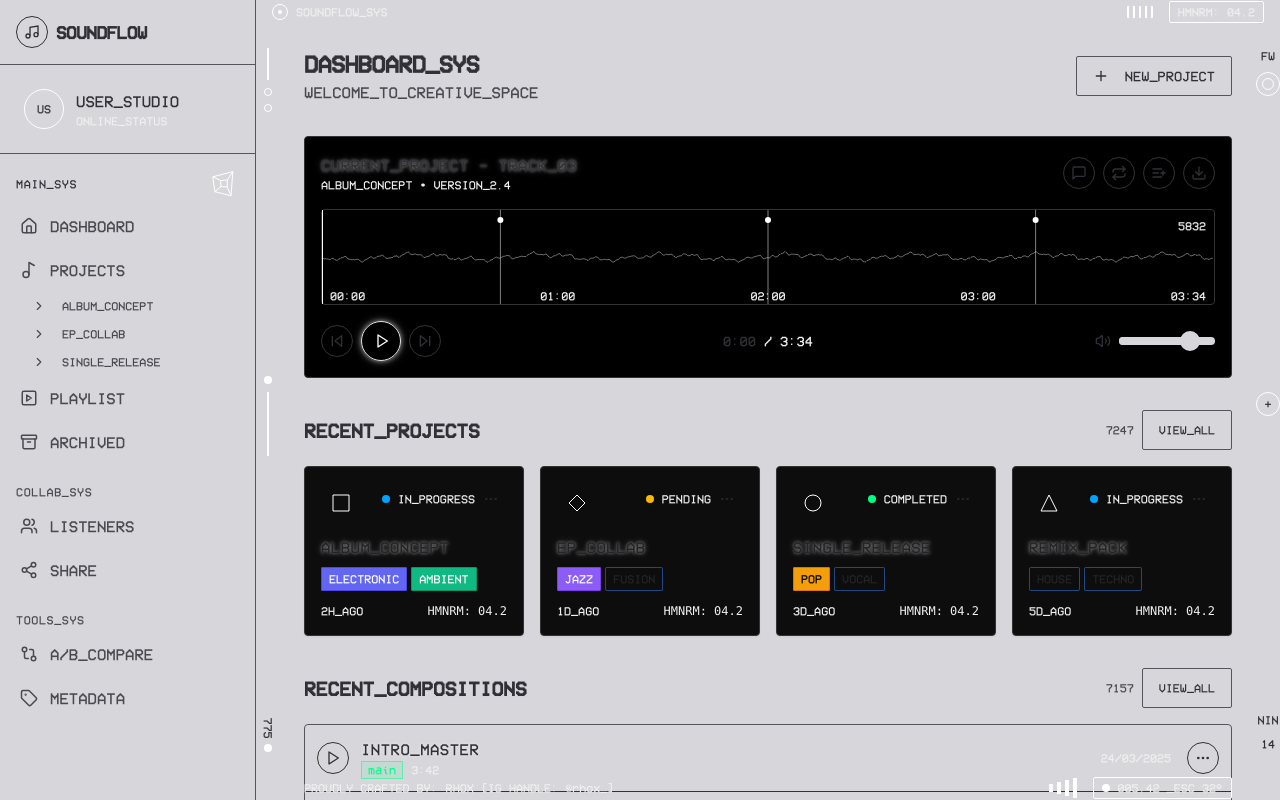
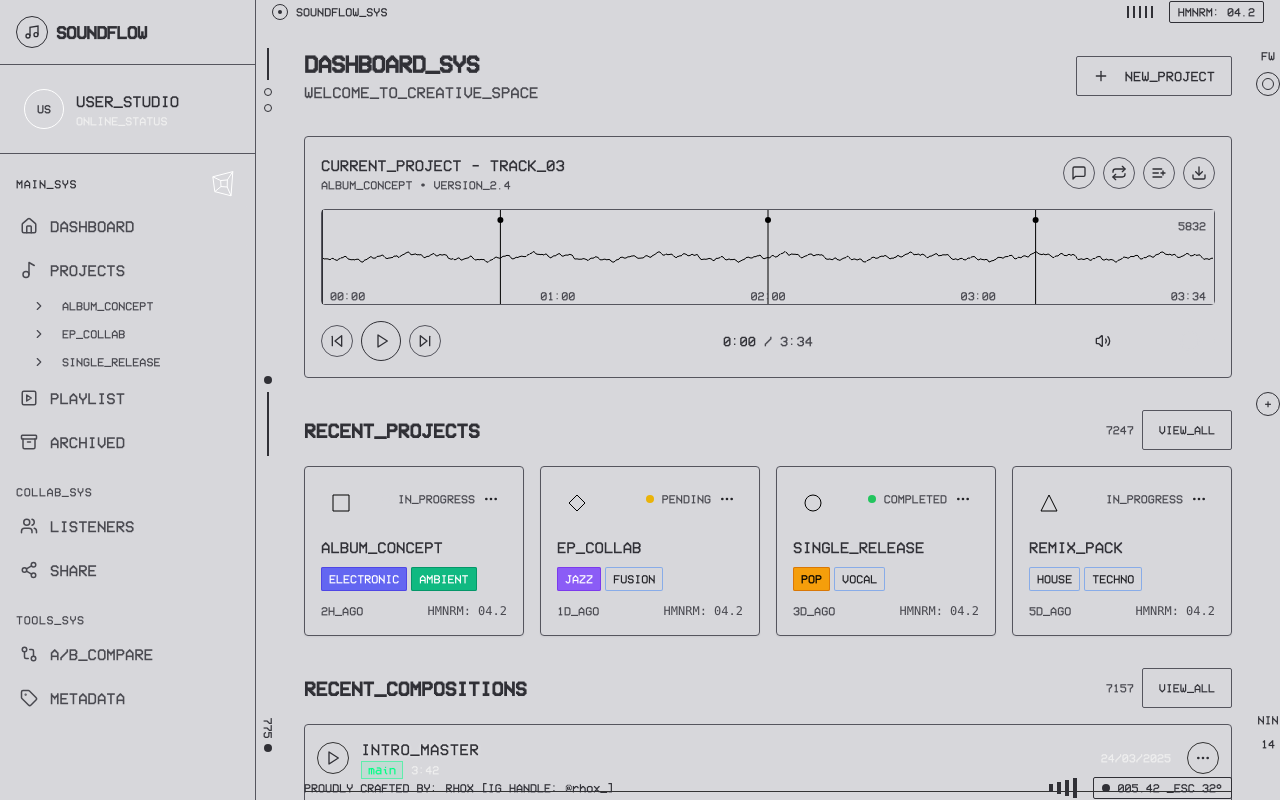
Before and after one commit to BenjaminPOITOU/TrackFlow, a Next.js app: page / in a window 1280 px wide. Built offline with nearby package versions, Linux system fonts and the light colour scheme.

Commit message:
techinal and frame vizualizer + audio player updated

```diff
--- a/components/audio-player.tsx
+++ b/components/audio-player.tsx
@@ -14,14 +14,12 @@ export function AudioPlayer() {
   const duration = 214 // Durée en secondes (3:34)
   const canvasRef = useRef<HTMLCanvasElement>(null)
 
-  // Playlists fictives pour la démo
   const playlists = [
     { id: 1, name: "FAVORITES" },
     { id: 2, name: "WORK_IN_PROGRESS" },
     { id: 3, name: "INSPIRATION" },
   ]
 
-  // Fonction pour formater le temps (secondes -> MM:SS)
   const formatTime = (time: number) => {
     const minutes = Math.floor(time / 60)
     const seconds = Math.floor(time % 60)
@@ -29,16 +27,13 @@ export function AudioPlayer() {
   }
 
   const handleAddToPlaylist = (playlistId: number) => {
-    // Logique pour ajouter à la playlist
     console.log(`Added to playlist ${playlistId}`)
   }
 
   const handleCreatePlaylist = (data: { title: string; description: string }) => {
-    // Logique pour créer une nouvelle playlist
     console.log(`Created new playlist: ${data.title}`)
   }
 
-  // Simulation de la forme d'onde
   useEffect(() => {
     const canvas = canvasRef.current
     if (!canvas) return
@@ -46,50 +41,38 @@ export function AudioPlayer() {
     const ctx = canvas.getContext("2d")
     if (!ctx) return
 
-    // Définir la taille du canvas
     canvas.width = canvas.offsetWidth
     canvas.height = canvas.offsetHeight
 
-    // Effacer le canvas
     ctx.clearRect(0, 0, canvas.width, canvas.height)
 
-    // Dessiner la forme d'onde
-    ctx.strokeStyle = "#FFFFFF"
+    ctx.strokeStyle = "rgb(var(--foreground))"
     ctx.lineWidth = 1
     ctx.beginPath()
 
-    // Générer une forme d'onde plus technique
     const totalPoints = canvas.width
     const midHeight = canvas.height / 2
 
     for (let i = 0; i < totalPoints; i++) {
-      // Calculer la position x
       const x = i
-
-      // Calculer l'amplitude avec plusieurs fréquences pour des oscillations plus petites et détaillées
       let amplitude = 0
 
-      // Ajouter plusieurs ondes sinusoïdales à différentes fréquences
-      amplitude += Math.sin(i * 0.05) * 5 // Fréquence de base
-      amplitude += Math.sin(i * 0.2) * 3 // Fréquence moyenne
-      amplitude += Math.sin(i * 0.5) * 2 // Haute fréquence
-      amplitude += Math.sin(i * 1.0) * 1 // Très haute fréquence
-
-      // Ajouter un peu de bruit pour un aspect plus réaliste
+      amplitude += Math.sin(i * 0.05) * 5
+      amplitude += Math.sin(i * 0.2) * 3
+      amplitude += Math.sin(i * 0.5) * 2
+      amplitude += Math.sin(i * 1.0) * 1
       amplitude += (Math.random() - 0.5) * 2
 
-      // Réduire l'amplitude si on est après la position actuelle
       const progress = currentTime / duration
       const progressX = canvas.width * progress
 
       if (i > progressX) {
-        amplitude *= 0.5 // Réduire l'amplitude pour la partie non lue
-        ctx.strokeStyle = "rgba(255, 255, 255, 0.4)"
+        amplitude *= 0.5
+        ctx.strokeStyle = "rgba(var(--foreground), 0.4)"
       } else {
-        ctx.strokeStyle = "#FFFFFF"
+        ctx.strokeStyle = "rgb(var(--foreground))"
       }
 
-      // Dessiner le point
       if (i === 0) {
         ctx.moveTo(x, midHeight + amplitude)
       } else {
@@ -99,7 +82,6 @@ export function AudioPlayer() {
 
     ctx.stroke()
 
-    // Ajouter des marqueurs d'annotation
     const annotations = [
       { position: 0.2, type: "feedback" },
       { position: 0.5, type: "idea" },
@@ -108,13 +90,12 @@ export function AudioPlayer() {
 
     annotations.forEach((anno) => {
       const x = canvas.width * anno.position
-      ctx.fillStyle = "#FFFFFF"
+      ctx.fillStyle = "rgb(var(--foreground))"
       ctx.beginPath()
       ctx.arc(x, 10, 3, 0, Math.PI * 2)
       ctx.fill()
 
-      // Ligne verticale pour le marqueur
-      ctx.strokeStyle = "rgba(255, 255, 255, 0.5)"
+      ctx.strokeStyle = "rgba(var(--foreground), 0.5)"
       ctx.beginPath()
       ctx.moveTo(x, 0)
       ctx.lineTo(x, canvas.height)
@@ -122,7 +103,6 @@ export function AudioPlayer() {
     })
   }, [currentTime])
 
-  // Simuler la progression de la lecture
   useEffect(() => {
     let interval: NodeJS.Timeout
 
@@ -143,26 +123,26 @@ export function AudioPlayer() {
 
   return (
     <>
-      <div className="bg-black border border-[#333333] rounded-lg p-4 space-y-4">
+      <div className="bg-background border border-border rounded-lg p-4 space-y-4">
         <div className="flex items-center justify-between">
           <div>
-            <h3 className="font-medium glow-text-sm">CURRENT_PROJECT - TRACK_03</h3>
-            <p className="text-xs text-[#EFEFEF]">ALBUM_CONCEPT • VERSION_2.4</p>
+            <h3 className="font-medium text-foreground">CURRENT_PROJECT - TRACK_03</h3>
+            <p className="text-xs text-muted-foreground">ALBUM_CONCEPT • VERSION_2.4</p>
           </div>
           <div className="flex items-center gap-2">
-            <Button variant="ghost" size="icon" className="h-8 w-8 rounded-full border border-[#333333]">
-              <MessageSquare size={16} />
+            <Button variant="ghost" size="icon" className="h-8 w-8 rounded-full border border-border">
+              <MessageSquare size={16} className="text-foreground" />
             </Button>
-            <Button variant="ghost" size="icon" className="h-8 w-8 rounded-full border border-[#333333]">
-              <Repeat size={16} />
+            <Button variant="ghost" size="icon" className="h-8 w-8 rounded-full border border-border">
+              <Repeat size={16} className="text-foreground" />
             </Button>
             <Popover>
               <PopoverTrigger asChild>
-                <Button variant="ghost" size="icon" className="h-8 w-8 rounded-full border border-[#333333]">
-                  <ListPlus size={16} />
+                <Button variant="ghost" size="icon" className="h-8 w-8 rounded-full border border-border">
+                  <ListPlus size={16} className="text-foreground" />
                 </Button>
               </PopoverTrigger>
-              <PopoverContent className="w-56 bg-[#0D0D0D] border-[#333333] text-[#EFEFEF] p-0">
+              <PopoverContent className="w-56 bg-card border-border text-card-foreground p-0">
                 <div className="p-2">
                   <p className="text-xs font-medium mb-2">ADD_TO_PLAYLIST</p>
                   <div className="space-y-1">
@@ -170,7 +150,7 @@ export function AudioPlayer() {
                       <Button
                         key={playlist.id}
                         variant="ghost"
-                        className="w-full justify-start text-left text-xs h-8"
+                        className="w-full justify-start text-left text-xs h-8 text-foreground"
                         onClick={() => handleAddToPlaylist(playlist.id)}
                       >
                         {playlist.name}
@@ -178,7 +158,7 @@ export function AudioPlayer() {
                     ))}
                     <Button
                       variant="ghost"
-                      className="w-full justify-start text-left text-xs h-8 border-t border-[#333333] mt-1 pt-1"
+                      className="w-full justify-start text-left text-xs h-8 border-t border-border mt-1 pt-1 text-foreground"
                       onClick={() => setShowNewPlaylistModal(true)}
                     >
                       CREATE_NEW_PLAYLIST
@@ -187,24 +167,21 @@ export function AudioPlayer() {
                 </div>
               </PopoverContent>
             </Popover>
-            <Button variant="ghost" size="icon" className="h-8 w-8 rounded-full border border-[#333333]">
-              <Download size={16} />
+            <Button variant="ghost" size="icon" className="h-8 w-8 rounded-full border border-border">
+              <Download size={16} className="text-foreground" />
             </Button>
           </div>
         </div>
 
-        {/* Visualisation de la forme d'onde */}
-        <div className="relative h-24 border border-[#333333] rounded">
-          <canvas ref={canvasRef} className="w-full h-full" />
+        <div className="relative h-24 border border-border rounded">
+          <canvas ref={canvasRef} className="w-full h-full bg-popover" />
 
-          {/* Indicateur de position actuelle */}
           <div
-            className="absolute top-0 h-full w-px bg-[#FFFFFF]"
+            className="absolute top-0 h-full w-px bg-foreground"
             style={{ left: `${(currentTime / duration) * 100}%` }}
           />
 
-          {/* Échelle de temps */}
-          <div className="absolute bottom-0 left-0 right-0 flex justify-between px-2 text-xs text-[#EFEFEF]">
+          <div className="absolute bottom-0 left-0 right-0 flex justify-between px-2 text-xs text-muted-foreground">
             <span>00:00</span>
             <span>01:00</span>
             <span>02:00</span>
@@ -212,45 +189,44 @@ export function AudioPlayer() {
             <span>03:34</span>
           </div>
 
-          {/* Indicateurs techniques */}
-          <div className="absolute top-2 right-2 text-xs text-[#EFEFEF]">{Math.floor(Math.random() * 9000) + 1000}</div>
+          <div className="absolute top-2 right-2 text-xs text-muted-foreground">
+            {Math.floor(Math.random() * 9000) + 1000}
+          </div>
         </div>
 
-        {/* Contrôles de lecture */}
         <div className="flex items-center justify-between">
           <div className="flex items-center gap-2">
-            <Button variant="ghost" size="icon" className="h-8 w-8 rounded-full border border-[#333333]">
-              <SkipBack size={16} />
+            <Button variant="ghost" size="icon" className="h-8 w-8 rounded-full border border-border">
+              <SkipBack size={16} className="text-foreground" />
             </Button>
             <Button
               onClick={() => setIsPlaying(!isPlaying)}
-              className="h-10 w-10 rounded-full bg-transparent border border-[#FFFFFF] hover:bg-[#1e1e1e] flex items-center justify-center glow-button"
+              className="h-10 w-10 rounded-full bg-transparent border border-foreground hover:bg-accent flex items-center justify-center"
             >
               {isPlaying ? (
-                <Pause size={18} className="text-white" />
+                <Pause size={18} className="text-foreground" />
               ) : (
-                <Play size={18} className="ml-0.5 text-white" />
+                <Play size={18} className="ml-0.5 text-foreground" />
               )}
             </Button>
-            <Button variant="ghost" size="icon" className="h-8 w-8 rounded-full border border-[#333333]">
-              <SkipForward size={16} />
+            <Button variant="ghost" size="icon" className="h-8 w-8 rounded-full border border-border">
+              <SkipForward size={16} className="text-foreground" />
             </Button>
           </div>
 
-          <div className="flex items-center gap-2 text-sm">
+          <div className="flex items-center gap-2 text-sm text-foreground">
             <span>{formatTime(currentTime)}</span>
-            <span className="text-[#EFEFEF]">/</span>
-            <span className="text-[#EFEFEF]">{formatTime(duration)}</span>
+            <span className="text-muted-foreground">/</span>
+            <span className="text-muted-foreground">{formatTime(duration)}</span>
           </div>
 
-          <div className="flex items-center gap-2">
+          <div className="flex items-center gap-2 text-foreground">
             <Volume2 size={16} />
             <Slider defaultValue={[80]} max={100} step={1} className="w-24" />
           </div>
         </div>
       </div>
 
-      {/* Modal pour créer une nouvelle playlist */}
       <NewPlaylistModal
         isOpen={showNewPlaylistModal}
         onClose={() => setShowNewPlaylistModal(false)}
--- a/components/project-card.tsx
+++ b/components/project-card.tsx
@@ -25,7 +25,6 @@ export function ProjectCard({ project, onArchive, onDuplicate, onDelete }: Proje
   const animationRef = useRef<number | null>(null)
   const rotationRef = useRef(0)
 
-  // Générer une forme géométrique unique pour chaque projet
   const generateShape = (id: number, ctx: CanvasRenderingContext2D, time: number) => {
     const shapes = ["triangle", "square", "diamond", "circle"]
     const shape = shapes[id % shapes.length]
@@ -33,7 +32,7 @@ export function ProjectCard({ project, onArchive, onDuplicate, onDelete }: Proje
     const centerY = ctx.canvas.height / 2
     const size = Math.min(ctx.canvas.width, ctx.canvas.height) * 0.4
 
-    ctx.strokeStyle = "#FFFFFF"
+    ctx.strokeStyle = "rgb(var(--foreground))"
     ctx.lineWidth = 1
     ctx.save()
     ctx.translate(centerX, centerY)
@@ -72,21 +71,19 @@ export function ProjectCard({ project, onArchive, onDuplicate, onDelete }: Proje
     ctx.restore()
   }
 
-  // Déterminer la couleur en fonction du statut
   const getStatusColor = (status: string) => {
     switch (status) {
       case "IN_PROGRESS":
-        return "bg-[#00A3FF]" // Bleu
+        return "bg-primary" // Utilise la couleur primaire
       case "PENDING":
-        return "bg-[#FFB800]" // Ambre
+        return "bg-yellow-500" // Conserve la couleur spécifique pour le statut
       case "COMPLETED":
-        return "bg-[#00FF85]" // Vert
+        return "bg-green-500" // Conserve la couleur spécifique pour le statut
       default:
-        return "bg-[#FFFFFF]" // Blanc par défaut
+        return "bg-foreground" // Utilise la couleur de premier plan
     }
   }
 
-  // Animation du texte console
   useEffect(() => {
     if (!isHovered) {
       setConsoleText("HMNRM: 04.2")
@@ -105,7 +102,6 @@ export function ProjectCard({ project, onArchive, onDuplicate, onDelete }: Proje
     return () => clearInterval(interval)
   }, [isHovered])
 
-  // Animation de la forme
   useEffect(() => {
     const canvas = canvasRef.current
     if (!canvas) return
@@ -113,7 +109,6 @@ export function ProjectCard({ project, onArchive, onDuplicate, onDelete }: Proje
     const ctx = canvas.getContext("2d")
     if (!ctx) return
 
-    // Définir la taille du canvas
     canvas.width = 40
     canvas.height = 40
 
@@ -140,8 +135,8 @@ export function ProjectCard({ project, onArchive, onDuplicate, onDelete }: Proje
 
   return (
     <Card
-      className={`bg-[#0D0D0D] border border-[#333333] transition-all duration-300 ${
-        isHovered ? "border-[#FFFFFF] glow-card" : ""
+      className={`bg-card border border-border transition-all duration-300 ${
+        isHovered ? "border-foreground shadow-lg" : ""
       }`}
       onMouseEnter={() => setIsHovered(true)}
       onMouseLeave={() => setIsHovered(false)}
@@ -153,12 +148,12 @@ export function ProjectCard({ project, onArchive, onDuplicate, onDelete }: Proje
           </div>
           <div className="flex items-center">
             <div className={`w-2 h-2 rounded-full ${getStatusColor(project.status)} mr-2`}></div>
-            <span className="text-xs text-[#EFEFEF]">{project.status}</span>
+            <span className="text-xs text-muted-foreground">{project.status}</span>
             <ProjectMenu onArchive={onArchive} onDuplicate={onDuplicate} onDelete={onDelete} />
           </div>
         </div>
 
-        <h3 className="font-medium mb-2 glow-text-sm">{project.title}</h3>
+        <h3 className="font-medium mb-2 text-foreground">{project.title}</h3>
 
         <div className="flex flex-wrap gap-1 mb-3">
           {project.tags.map((tag, index) => (
@@ -168,7 +163,7 @@ export function ProjectCard({ project, onArchive, onDuplicate, onDelete }: Proje
           ))}
         </div>
 
-        <div className="text-xs text-[#EFEFEF] flex items-center justify-between">
+        <div className="text-xs text-muted-foreground flex items-center justify-between">
           <span>{project.lastUpdated}</span>
           <span className="font-mono">{consoleText}</span>
         </div>
--- a/components/technical-frame.tsx
+++ b/components/technical-frame.tsx
@@ -1,4 +1,5 @@
 import type React from "react"
+
 interface TechnicalFrameProps {
   children: React.ReactNode
 }
@@ -7,61 +8,63 @@ export function TechnicalFrame({ children }: TechnicalFrameProps) {
   return (
     <div className="relative h-full">
       {/* Marqueurs techniques en périphérie - Haut */}
-      <div className="absolute top-0 left-0 right-0 h-6 flex items-center justify-between px-4 text-xs text-[#EFEFEF]">
+      <div className="absolute top-0 left-0 right-0 h-6 flex items-center justify-between px-4 text-xs text-foreground">
         <div className="flex items-center gap-2">
-          <div className="w-4 h-4 rounded-full border border-[#FFFFFF] flex items-center justify-center">
-            <div className="w-1 h-1 bg-[#FFFFFF] rounded-full"></div>
+          <div className="w-4 h-4 rounded-full border border-foreground flex items-center justify-center">
+            <div className="w-1 h-1 bg-foreground rounded-full"></div>
           </div>
           <span>SOUNDFLOW_SYS</span>
         </div>
         <div className="flex items-center gap-4">
           <div className="flex items-center gap-1">
             {Array.from({ length: 5 }).map((_, i) => (
-              <div key={i} className="w-0.5 h-3 bg-[#FFFFFF]"></div>
+              <div key={i} className="w-0.5 h-3 bg-foreground"></div>
             ))}
           </div>
-          <div className="border border-[#FFFFFF] rounded-md px-2 py-0.5">HMNRM: 04.2</div>
+          <div className="border border-foreground rounded-md px-2 py-0.5">HMNRM: 04.2</div>
         </div>
       </div>
 
       {/* Marqueurs techniques en périphérie - Gauche */}
       <div className="absolute top-0 left-0 bottom-0 w-6 flex flex-col items-center justify-between py-12">
         <div className="flex flex-col items-center gap-2">
-          <div className="w-0.5 h-8 bg-[#FFFFFF]"></div>
-          <div className="w-2 h-2 rounded-full border border-[#FFFFFF]"></div>
-          <div className="w-2 h-2 rounded-full border border-[#FFFFFF]"></div>
+          <div className="w-0.5 h-8 bg-foreground"></div>
+          <div className="w-2 h-2 rounded-full border border-foreground"></div>
+          <div className="w-2 h-2 rounded-full border border-foreground"></div>
         </div>
         <div className="flex flex-col items-center gap-2">
-          <div className="w-2 h-2 bg-[#FFFFFF] rounded-full"></div>
-          <div className="w-0.5 h-16 bg-[#FFFFFF]"></div>
+          <div className="w-2 h-2 bg-foreground rounded-full"></div>
+          <div className="w-0.5 h-16 bg-foreground"></div>
         </div>
         <div className="flex flex-col items-center gap-2">
-          <div className="text-xs rotate-90 whitespace-nowrap">{Math.floor(Math.random() * 900) + 100}</div>
-          <div className="w-2 h-2 bg-[#FFFFFF] rounded-full"></div>
+          <div className="text-xs rotate-90 whitespace-nowrap text-foreground">
+            {Math.floor(Math.random() * 900) + 100}
+          </div>
+          <div className="w-2 h-2 bg-foreground rounded-full"></div>
         </div>
       </div>
 
       {/* Marqueurs techniques en périphérie - Droite */}
       <div className="absolute top-0 right-0 bottom-0 w-6 flex flex-col items-center justify-between py-12">
         <div className="flex flex-col items-center gap-2">
-          <div className="text-xs">FW</div>
-          <div className="w-6 h-6 border border-[#FFFFFF] rounded-full flex items-center justify-center">
-            <div className="w-3 h-3 border border-[#FFFFFF] rounded-full"></div>
+          <div className="text-xs text-foreground">FW</div>
+          <div className="w-6 h-6 border border-foreground rounded-full flex items-center justify-center">
+            <div className="w-3 h-3 border border-foreground rounded-full"></div>
           </div>
         </div>
         <div className="flex flex-col items-center gap-2">
-          <div className="w-6 h-6 border border-[#FFFFFF] rounded-full flex items-center justify-center">
-            <div className="text-xs">+</div>
+          <div className="w-6 h-6 border border-foreground rounded-full flex items-center justify-center">
+            <div className="text-xs text-foreground">+</div>
           </div>
         </div>
         <div className="flex flex-col items-center gap-2">
-          <div className="text-xs">NIN</div>
-          <div className="text-xs">14</div>
+          <div className="text-xs text-foreground">NIN</div>
+          <div className="text-xs text-foreground">14</div>
         </div>
       </div>
 
       {/* Marqueurs techniques en périphérie - Bas */}
-      <div className="absolute bottom-0 left-0 right-0 h-6 flex items-center justify-between px-12 text-xs text-[#EFEFEF]">
+      <div className="absolute bottom-0 left-0 right-0 h-6 flex items-center justify-between px-12 text-xs text-foreground">
         <div className="flex items-center gap-2">
           <div className="text-xs">PROUDLY CRAFTED BY:</div>
           <div className="text-xs">RHOX [IG HANDLE: @rhox_]</div>
@@ -69,11 +72,11 @@ export function TechnicalFrame({ children }: TechnicalFrameProps) {
         <div className="flex items-center gap-4">
           <div className="flex items-center gap-1">
             {Array.from({ length: 4 }).map((_, i) => (
-              <div key={i} className={`w-1 h-${i + 2} bg-[#FFFFFF]`}></div>
+              <div key={i} className={`w-1 h-${i + 2} bg-foreground`}></div>
             ))}
           </div>
-          <div className="border border-[#FFFFFF] rounded-md px-2 py-0.5 flex items-center gap-2">
-            <div className="w-2 h-2 bg-[#FFFFFF] rounded-full"></div>
+          <div className="border border-foreground rounded-md px-2 py-0.5 flex items-center gap-2">
+            <div className="w-2 h-2 bg-foreground rounded-full"></div>
             <span>005.42 _ESC 32°</span>
           </div>
         </div>
```
Also changed, not shown: components/technical-visualizer.tsx (+12 -12 lines).
